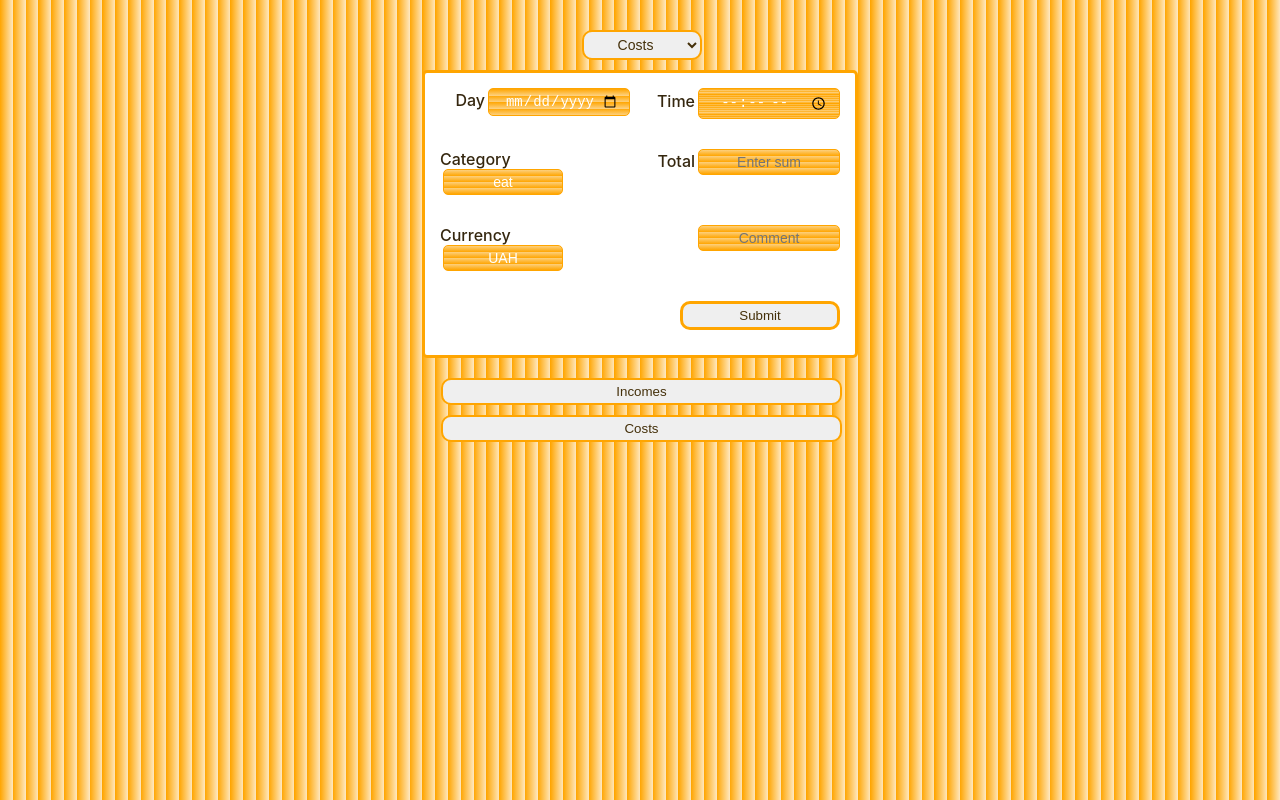
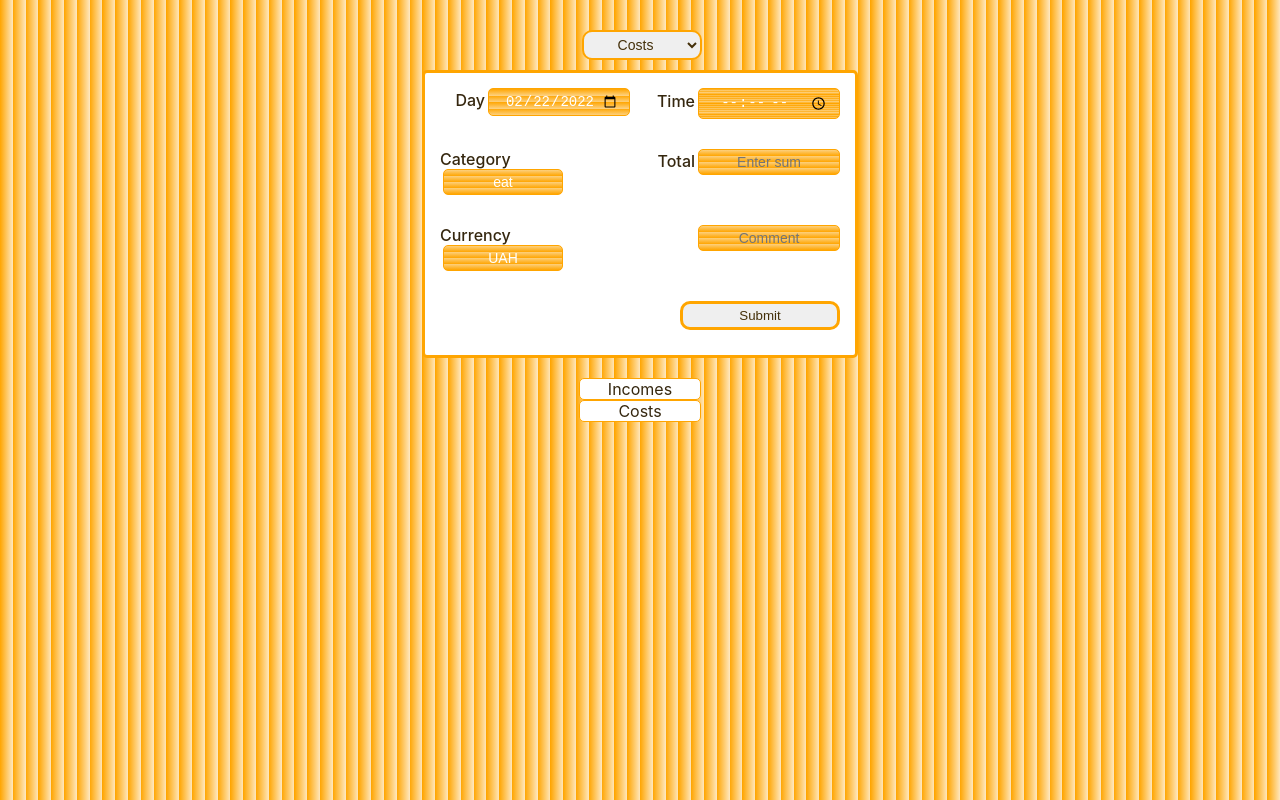
Before and after one commit to AnnaSobchenko/practicle_01_02_2022-react, a React (Create React App) app: page / in a window 1280 px wide. Built offline with nearby package versions, Linux system fonts and the light colour scheme; data requests are answered from the project's data file.

Commit message:
create router

```diff
--- a/db.json
+++ b/db.json
@@ -2,85 +2,14 @@
   "costs": [
     {
       "date": "2022-02-22",
-      "time": "",
+      "time": "09:15",
       "category": "eat",
       "currency": "UAH",
-      "comment": "",
-      "total": "",
+      "comment": "treww",
+      "total": "4454",
       "transType": "costs",
-      "id": "LVlS2sgtSRhCw6Hf4EheS"
-    },
-    {
-      "date": "2022-02-22",
-      "time": "",
-      "category": "eat",
-      "currency": "UAH",
-      "comment": "",
-      "total": "",
-      "transType": "costs",
-      "id": "RnW1rtKK-pOcd16nY_Ogp"
-    },
-    {
-      "date": "2022-02-22",
-      "time": "",
-      "category": "eat",
-      "currency": "UAH",
-      "comment": "",
-      "total": "",
-      "transType": "costs",
-      "id": "5VCLar5JX-LIkbex6jxIY"
-    },
-    {
-      "date": "2022-02-22",
-      "time": "",
-      "category": "eat",
-      "currency": "UAH",
-      "comment": "",
-      "total": "",
-      "transType": "costs",
-      "id": "2-DaLV96f9kC_1uGbLmBX"
-    },
-    {
-      "date": "2022-02-22",
-      "time": "",
-      "category": "eat",
-      "currency": "UAH",
-      "comment": "",
-      "total": "",
-      "transType": "costs",
-      "id": "Gc_deT0hzhR8IgEjok9D2"
+      "id": "R7Mixj4"
     }
   ],
-  "incomes": [
-    {
-      "date": "2022-02-22",
-      "time": "",
-      "category": "eat",
-      "currency": "UAH",
-      "comment": "",
-      "total": "",
-      "transType": "incomes",
-      "id": "W4xYrPfdoJXTUM-Yup9dU"
-    },
-    {
-      "date": "2022-02-22",
-      "time": "",
-      "category": "eat",
-      "currency": "UAH",
-      "comment": "",
-      "total": "",
-      "transType": "incomes",
-      "id": "qPPz6hMwWyvxN6eA0C9lY"
-    },
-    {
-      "date": "2022-02-22",
-      "time": "",
-      "category": "eat",
-      "currency": "UAH",
-      "comment": "fghjkjhgfdfg",
-      "total": "123",
-      "transType": "incomes",
-      "id": "WU67XFU"
-    }
-  ]
+  "incomes": []
 }
--- a/package.json
+++ b/package.json
@@ -12,6 +12,7 @@
     "nanoid": "^3.2.0",
     "react": "^17.0.2",
     "react-dom": "^17.0.2",
+    "react-router-dom": "^5.3.0",
     "react-scripts": "5.0.0",
     "web-vitals": "^2.1.4"
   },
--- a/src/App.css
+++ b/src/App.css
@@ -34,7 +34,7 @@ form {
 
 }
 
-button {
+button  {
   min-width: 40%;
   border: 2px solid orange;
   cursor: pointer;
@@ -49,7 +49,7 @@ button:hover, button:focus{
   color: #fff;
 }
 
-.submit {
+.submit{
   /* grid-row-start: 4;
   grid-row-end: 5; */
   font-weight: 500;
@@ -88,7 +88,9 @@ select{
   cursor: context-menu;
 }
 
-p{
+p, .link{
+  text-decoration: none;
+  min-width: 120px;
   background-color: #fff;
   cursor: pointer;
   text-align: center;
--- a/src/App.jsx
+++ b/src/App.jsx
@@ -1,22 +1,19 @@
-import { useState } from "react";
+import { Route, Switch } from "react-router-dom";
 import "./App.css";
 import MainPage from "./components/MainPage/MainPage";
 import TransactionListPage from "./components/TransactionListPage/TransactionListPage";
 
 const App = () => {
-  const [activePage, setActivePage] = useState("main");
-
-  const changePage = (activePage) => setActivePage(activePage);
-
   return (
     <div className="App">
-      {activePage === "main" && <MainPage changePage={changePage} />}
-      {activePage === "incomes" && (
-        <TransactionListPage changePage={changePage} transType={"incomes"} />
-      )}
-      {activePage === "costs" && (
-        <TransactionListPage changePage={changePage} transType={"costs"} />
-      )}
+      <Switch>
+        <Route path="/transactions/:transType">
+          <TransactionListPage />
+        </Route>
+        <Route path="/">
+          <MainPage />
+        </Route>
+      </Switch>
     </div>
   );
 };
--- a/src/components/CategoryList/CategoryList.jsx
+++ b/src/components/CategoryList/CategoryList.jsx
@@ -1,5 +1,6 @@
 import React, { Component } from "react";
 import { nanoid } from "nanoid";
+import { Link } from "react-router-dom";
 
 class CategoryList extends Component {
   state = { inputCategory: "" };
@@ -27,9 +28,9 @@ class CategoryList extends Component {
     const { categoriesList, togleCategoryList, setCategory } = this.props;
     return (
       <>
-        <button type="button" onClick={togleCategoryList}>
+        <Link className="link" to={"/"}>
           Back
-        </button>
+        </Link>
         <ul>
           {categoriesList.map((el) => (
             <li key={el.id}>
--- a/src/components/MainBtns/MainBtns.jsx
+++ b/src/components/MainBtns/MainBtns.jsx
@@ -1,22 +1,14 @@
-function MainBtns({ changePage }) {
+import { Link } from "react-router-dom";
+
+function MainBtns() {
   return (
     <>
-      <button
-        onClick={() => {
-          changePage("incomes");
-        }}
-        type="button"
-      >
+      <Link className="link" to={"/transactions/incomes"}>
         Incomes
-      </button>
-      <button
-        onClick={() => {
-          changePage("costs");
-        }}
-        type="button"
-      >
+      </Link>
+      <Link className="link" to={"/transactions/costs"}>
         Costs
-      </button>
+      </Link>
     </>
   );
 }
--- a/src/components/MainPage/MainPage.jsx
+++ b/src/components/MainPage/MainPage.jsx
@@ -1,33 +1,25 @@
-import { Component } from "react";
+import { useRouteMatch } from "react-router-dom/cjs/react-router-dom.min";
 import MainBtns from "../MainBtns/MainBtns";
 import TransactionForm from "../TransactionForm/TransactionForm";
 
-class MainPage extends Component {
-  state = {
-    isOpenCategories: false,
-  };
+const MainPage = () => {
+  const { isExact } = useRouteMatch();
+  // state = {
+  //   isOpenCategories: false,
+  // };
 
-  togleCategoryList = () => {
-    this.setState((prevState) => ({
-      isOpenCategories: !prevState.isOpenCategories,
-    }));
-  };
+  // togleCategoryList = () => {
+  //   this.setState((prevState) => ({
+  //     isOpenCategories: !prevState.isOpenCategories,
+  //   }));
+  // };
 
-  render() {
-    const { changePage, addTransaction } = this.props;
-    const { isOpenCategories } = this.state;
-
-    return (
-      <>
-        <TransactionForm
-          isOpenCategories={isOpenCategories}
-          togleCategoryList={this.togleCategoryList}
-          addTransaction={addTransaction}
-        />
-        {!isOpenCategories && <MainBtns changePage={changePage} />}
-      </>
-    );
-  }
-}
+  return (
+    <>
+      <TransactionForm />
+      {isExact && <MainBtns />}
+    </>
+  );
+};
 
 export default MainPage;
--- a/src/components/TransactionForm/TransactionForm.jsx
+++ b/src/components/TransactionForm/TransactionForm.jsx
@@ -2,6 +2,9 @@ import { useState } from "react";
 import { editTransactionApi, postTransaction } from "../../api";
 import CategoryList from "../CategoryList/CategoryList";
 import { useTransactionsContext } from "../../context/TransactionsProvider/TransactionsProvider";
+import { Route, Switch } from "react-router-dom";
+import { useHistory } from "react-router-dom";
+import { useRouteMatch } from "react-router-dom";
 
 const initialForm = {
   date: "2022-02-22",
@@ -17,9 +20,19 @@ const initialCategoriesList = [
   { id: 2, title: "Drink" },
 ];
 
-const TransactionForm = ({ togleCategoryList, isOpenCategories, editingTransaction }) => {
-  const { addTransaction } = useTransactionsContext();
-  const [form, setForm] = useState(()=>editingTransaction?editingTransaction:initialForm);
+const TransactionForm = ({
+  togleCategoryList,
+  isOpenCategories,
+  editingTransaction,
+}) => {
+  const history=useHistory();
+
+  const match=useRouteMatch();
+// console.log(editingTransaction);
+  const { addTransaction,editTransaction } = useTransactionsContext();
+  const [form, setForm] = useState(() =>
+    editingTransaction ? editingTransaction : initialForm
+  );
   const [categoriesList, setCategoriesList] = useState(initialCategoriesList);
   const [transType, setTransType] = useState("costs");
 
@@ -27,6 +40,8 @@ const TransactionForm = ({ togleCategoryList, isOpenCategories, editingTransacti
     const { name, value } = e.target;
     setForm((prev) => ({ ...prev, [name]: value }));
   };
+
+  const openCategoryList=()=>{history.push("/categories-list")}
 
   const handleChangeTransType = (e) => {
     const { value } = e.target;
@@ -39,10 +54,14 @@ const TransactionForm = ({ togleCategoryList, isOpenCategories, editingTransacti
 
   const handleSubmitTrans = (e) => {
     e.preventDefault();
-    if(editingTransaction){editTransactionApi({transType,transaction:form })}else{
+    if (editingTransaction) {
+      editTransactionApi({ transType, transaction: form }).then(res=>editTransaction(res));
+
+    } else {
       postTransaction({ transType, transaction: { ...form, transType } }).then(
         (data) => addTransaction(data)
-    );}
+      );
+    }
     setForm(initialForm);
   };
 
@@ -51,12 +70,11 @@ const TransactionForm = ({ togleCategoryList, isOpenCategories, editingTransacti
     togleCategoryList();
   };
 
-  const { data, time, category, total, currency, comment } = form;
+  const { date, time, category, total, currency, comment } = form;
 
   return (
-    <>
-      {!isOpenCategories ? (
-        <>
+    <Switch>
+      <Route path={match.path} exact>
         <select
           name="transType"
           onChange={handleChangeTransType}
@@ -71,7 +89,7 @@ const TransactionForm = ({ togleCategoryList, isOpenCategories, editingTransacti
             <input
               name="date"
               type="date"
-                value={data}
+              value={date}
               onChange={handleChangeForm}
             />
           </label>
@@ -92,7 +110,7 @@ const TransactionForm = ({ togleCategoryList, isOpenCategories, editingTransacti
               name="category"
               type="button"
               value={category}
-                onClick={togleCategoryList}
+              onClick={openCategoryList}
             />
           </label>
 
@@ -130,16 +148,16 @@ const TransactionForm = ({ togleCategoryList, isOpenCategories, editingTransacti
             Submit
           </button>
         </form>
-        </>
-      ) : (
+      </Route>
+      <Route path={match.path+"/categories-list"}>
         <CategoryList
           categoriesList={categoriesList}
           addCategory={addCategory}
           togleCategoryList={togleCategoryList}
           setCategory={setCategory}
         />
-      )}
-    </>
+      </Route>
+    </Switch>
   );
 };
 export default TransactionForm;
--- a/src/context/TransactionsProvider/TransactionsProvider.jsx
+++ b/src/context/TransactionsProvider/TransactionsProvider.jsx
@@ -25,6 +25,14 @@ const TransactionsProvider = ({ children }) => {
     });
   };
 
+const editTransaction=(transaction)=>{
+const transType=transaction.transType;
+transType === "costs" && setCosts((prevCosts) =>prevCosts.map((el)=>el.id===transaction.id?transaction:el ) );
+
+transType === "incomes" &&
+  setIncomes((prevIncomes) => prevIncomes.map((el)=>el.id===transaction.id?transaction:el ));
+}
+
   useEffect(() => {
     getTransactions("costs")
       .then((costs) => setCosts(costs))
@@ -34,9 +42,11 @@ const TransactionsProvider = ({ children }) => {
       .catch((err) => console.log(err));
   }, []);
 
+
+
   return (
     <TransactionsContext.Provider
-      value={{ delTransaction, costs, incomes, addTransaction }}
+      value={{ delTransaction, costs, incomes, addTransaction,editTransaction }}
     >
       {children}
     </TransactionsContext.Provider>
--- a/src/index.js
+++ b/src/index.js
@@ -1,14 +1,17 @@
-import React from 'react';
-import ReactDOM from 'react-dom';
-import './index.css';
-import App from './App';
-import TransactionsProvider from './context/TransactionsProvider/TransactionsProvider';
+import React from "react";
+import ReactDOM from "react-dom";
+import { BrowserRouter } from "react-router-dom";
+import "./index.css";
+import App from "./App";
+import TransactionsProvider from "./context/TransactionsProvider/TransactionsProvider";
 
 ReactDOM.render(
   <React.StrictMode>
-    <TransactionsProvider>
-    <App />
-    </TransactionsProvider>
+    <BrowserRouter>
+      <TransactionsProvider>
+        <App />
+      </TransactionsProvider>
+    </BrowserRouter>
   </React.StrictMode>,
-  document.getElementById('root')
+  document.getElementById("root")
 );
```
Also changed, not shown: src/components/TransactionListPage/TransactionListPage.jsx (+6 -11 lines), 1 other file (tests, documents, lock files or other folders). Lines whose indentation alone changed are shown as unchanged.
